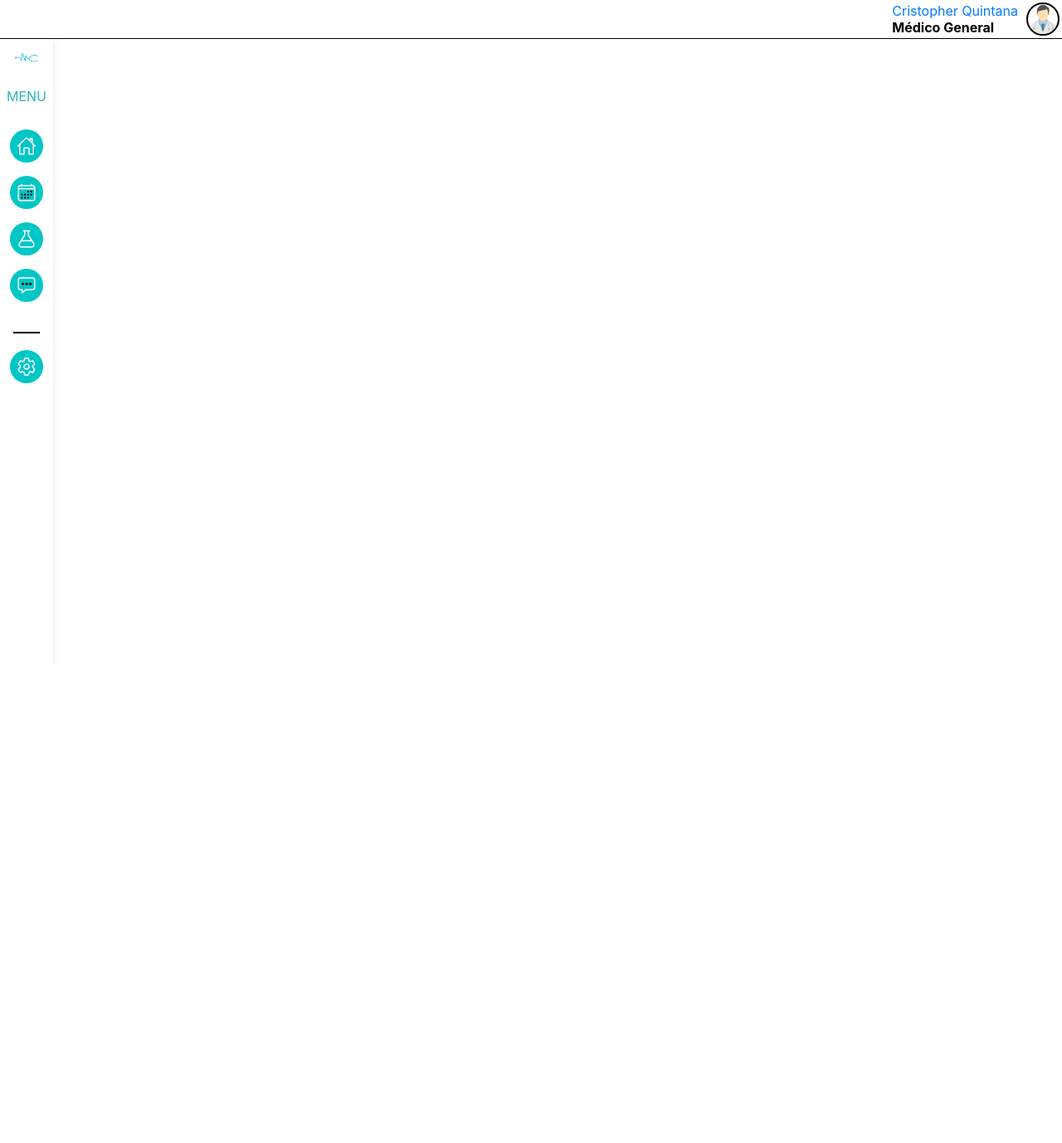
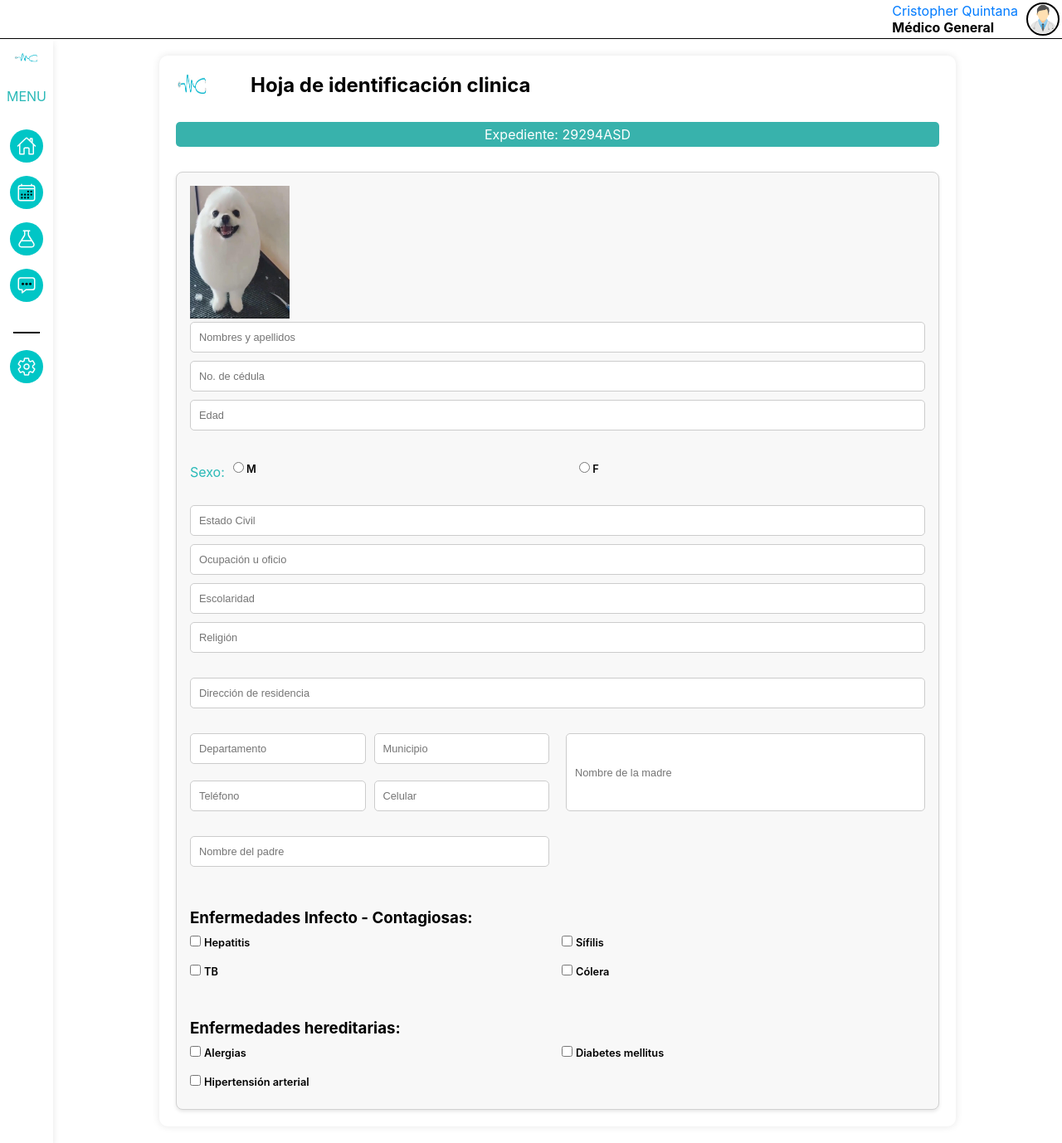
Before and after one commit to MedicalControl/MC_Web, a React (Create React App) app in the folder medicapp/: page /identificacion in a window 1280 px wide. Shown: the whole page at 83% size. Before the commit the page ends 800 px from the top, so only its background shows below. Built offline with nearby package versions, Linux system fonts and the light colour scheme.

Commit message:
Se trabaja en hoja de identificacion
Toca corregir posiciones de elementos y agregar mas detalles

```diff
--- a/medicapp/src/App.js
+++ b/medicapp/src/App.js
@@ -8,6 +8,8 @@ import Table from './components/search/Table';
 import Agenda from './components/calendar/Agenda';
 import Agenda2 from './components/calendar/Agenda2';
 import Cita from './components/record/Cita';
+import HIdentificacion from './components/record/HIdentificacion';
+import Test from './components/record/Test';
 
 import './App.css';
 import LabTable from './components/laboratory/LabTable';
@@ -45,6 +47,10 @@ function App() {
       document.title = 'Agenda';
     } else if (location.pathname === '/cita') {
       document.title = 'Cita';
+    } else if (location.pathname === '/identificacion'){
+      document.title = 'Identificación';
+    } else if (location.pathname === '/test') {
+      document.title = 'Test';
     }
   }, [location]);
   return (
@@ -56,7 +62,8 @@ function App() {
           <Route path="/agenda" element={<Agenda />} />
           <Route path="/agenda2" element={<Agenda2 />} />
           <Route path="/cita" element={<Cita />} />
-
+          <Route path='/identificacion' element={<HIdentificacion />}/>
+          <Route path='/test' element={<Test />}/>
         </Routes>
       </Layout>
   );
--- /dev/null
+++ b/medicapp/src/components/record/HIdentificacion.css
@@ -0,0 +1,137 @@
+* {
+    box-sizing: border-box;
+    margin: 0;
+    padding: 0;
+  }
+
+
+
+  .container-identificacion {
+    max-width: 960px;
+    margin: 0 auto;
+    background-color: #fff;
+    padding: 20px;
+    border-radius: 10px;
+    box-shadow: 0 0 10px rgba(0, 0, 0, 0.1);
+  }
+
+  .header-identificacion {
+    display: flex;
+    justify-content: space-between;
+    align-items: center;
+    margin-bottom: 20px;
+  }
+
+  .header-left {
+    display: flex;
+    align-items: center;
+  }
+
+  .logo,
+  .caduceo {
+    width: 40px;
+    height: 40px;
+  }
+
+  .title-identificacion {
+    margin-left: 10px;
+    font-size: 24px;
+    font-weight: bold;
+  }
+
+  .expediente {
+    text-align: right;
+    margin-bottom: 20px;
+  }
+
+  .expediente span {
+    background-color: #38b2ac;
+    color: #fff;
+    padding: 5px 10px;
+    border-radius: 5px;
+  }
+
+  .form-identificacion {
+    display: grid;
+    grid-template-columns: 1fr 1fr;
+    gap: 20px;
+    background-color: #f8f8f8;
+    border: 1px solid #d1d1d1;
+    border-radius: 8px;
+    padding: 16px;
+    box-shadow: 0 2px 4px rgba(0, 0, 0, 0.1);
+  }
+
+  @media (min-width: 768px) {
+    .form-identificacion {
+      grid-template-columns: 1fr 1fr;
+    }
+  }
+
+  .full-row {
+    grid-column: span 2;
+  }
+
+
+
+  .radio-group {
+    display: flex;
+    align-items: center;
+  }
+  .radio-group span {
+    margin-right: 10px;
+  }
+
+  .radio-group label {
+    margin-right: 10px;
+  }
+
+
+
+  .section {
+    margin-top: 20px;
+  }
+
+  .section h3 {
+    margin-bottom: 10px;
+  }
+
+  .checkbox-group {
+    display: grid;
+    grid-template-columns: repeat(2, 1fr);
+    gap: 10px;
+  }
+
+/* Css para la parte del perfil */
+.form-profile {
+    display: flex;
+    align-items: center;
+}
+
+.profile-identificacion img {
+    width: 120px;
+    height: 160px;
+    background-color: #e2e8f0;
+    margin-right: 20px;
+}
+
+.profile-identificacion {
+    grid-column: 1 / span 1;
+}
+
+.input-container {
+    grid-column: 2 / span 1;
+  }
+
+.input-identificacion {
+    width: 100%;
+    padding: 10px;
+    border: 1px solid #ccc;
+    border-radius: 5px;
+    margin-bottom: 10px;
+  }
+  .contact-row {
+    display: grid;
+    grid-template-columns: repeat(2, 1fr);
+    gap: 10px;
+  }
--- /dev/null
+++ b/medicapp/src/components/record/HIdentificacion.js
@@ -0,0 +1,83 @@
+import React from "react";
+import './HIdentificacion.css';
+
+const HIdentificacion = () => {
+    return (
+        <div className="container-identificacion">
+            <div className="header-identificacion">
+                <div className="header-left">
+                    {/*  <img src="/elWebo.jpg" alt="Perfil" className="perfil-foto"/> */}
+                    <img src="medicallogo2.png" alt="logo" className="logo"/>
+                    <h1 className="title-identificacion">Hoja de identificación clinica</h1>
+                </div>
+                {/* Aqui pondria la imagen del logo de medicina */}
+            </div>
+
+            <div className="expediente">
+                <span>Expediente: 29294ASD</span>
+            </div>
+
+
+            <form className="form-identificacion">
+                <div className="form-row full-row">
+                    <div className="profile-identificacion">
+                    <img src="elWebo.jpg" alt="Profile" className="img-profile"/>
+                    </div>
+                    <div className="input-container">
+                    <input type="text" name="nombres" placeholder="Nombres y apellidos" className="input-identificacion"/>
+                    <input type="text" name="cedula" placeholder="No. de cédula" className="input-identificacion"/>
+                    <input type="text" name="edad" placeholder="Edad" className="input-identificacion"/>
+
+                    <div className="radio-group">
+                        <span>Sexo:</span>
+                        <label>
+                        <input type="radio" name="sexo" value="M"/> M
+                        </label>
+                        <label>
+                        <input type="radio" name="sexo" value="F"/> F
+                        </label>
+                    </div>
+                    <input type="text" name="estadoCivil" placeholder="Estado Civil" className="input-identificacion"/>
+                    <input type="text" name="ocupacion" placeholder="Ocupación u oficio" className="input-identificacion"/>
+                    <input type="text" name="escolaridad" placeholder="Escolaridad" className="input-identificacion"/>
+                    <input type="text" name="religion" placeholder="Religión" className="input-identificacion"/>
+                    </div>
+                </div>
+
+
+                <input type="text" name="direccion" placeholder="Dirección de residencia" className="input-identificacion full-row"/>
+                <div className="contact-row">
+                    <input type="text" name="departamento" placeholder="Departamento" className="input-identificacion"/>
+                    <input type="text" name="municipio" placeholder="Municipio" className="input-identificacion"/>
+                    <input type="text" name="telefono" placeholder="Teléfono" className="input-identificacion"/>
+                    <input type="text" name="celular" placeholder="Celular" className="input-identificacion"/>
+                </div>
+
+                <input type="text" name="nombreMadre" placeholder="Nombre de la madre" className="input-identificacion"/>
+                <input type="text" name="nombrePadre" placeholder="Nombre del padre" className="input-identificacion"/>
+
+                <div className="section full-row">
+                    <h3>Enfermedades Infecto - Contagiosas:</h3>
+                    <div className="checkbox-group">
+                    <label><input type="checkbox"/>Hepatitis</label>
+                    <label><input type="checkbox"/>Sífilis</label>
+                    <label><input type="checkbox"/>TB</label>
+                    <label><input type="checkbox"/>Cólera</label>
+                    </div>
+                </div>
+
+                <div className="section full-row">
+                    <h3>Enfermedades hereditarias:</h3>
+                    <div className="checkbox-group">
+                    <label><input type="checkbox"/>Alergias</label>
+                    <label><input type="checkbox"/>Diabetes mellitus</label>
+                    <label><input type="checkbox"/>Hipertensión arterial</label>
+                    </div>
+                </div>
+            </form>
+
+        </div>
+    )
+};
+
+export default HIdentificacion;
--- /dev/null
+++ b/medicapp/src/components/record/Test.css
@@ -0,0 +1,61 @@
+.profile-card {
+    display: flex;
+    flex-direction: column;
+    padding: 16px;
+    background-color: #f8f8f8; /* bg-background */
+    border: 1px solid #d1d1d1; /* border-border */
+    border-radius: 8px;
+    box-shadow: 0 2px 4px rgba(0, 0, 0, 0.1); /* shadow-md */
+  }
+
+  @media (min-width: 768px) {
+    .profile-card {
+      flex-direction: row;
+      align-items: flex-start;
+    }
+  }
+
+  .profile-picture-test {
+    width: 128px;
+    height: 128px;
+    border-radius: 50%;
+    margin-right: 16px;
+  }
+
+  .profile-details {
+    flex: 1;
+    background-color: red;
+  }
+
+  .profile-details h2 {
+    font-size: 1.125rem;
+    font-weight: 600;
+  }
+
+  .profile-info-test {
+    border-bottom: 1px solid #b0b0b0; /* border-muted-foreground */
+    margin-bottom: 16px;
+    background-color: blue;
+  }
+
+  .grid-container {
+    display: grid;
+    grid-template-columns: repeat(2, 1fr);
+    gap: 16px;
+  }
+
+  .gender-selection {
+    display: flex;
+    align-items: center;
+  }
+
+  .gender-selection span {
+    margin-right: 8px;
+  }
+
+  label {
+    display: block;
+    font-size: 0.875rem;
+    font-weight: 500;
+    margin-bottom: 4px;
+  }
--- /dev/null
+++ b/medicapp/src/components/record/Test.js
@@ -0,0 +1,56 @@
+import React from "react";
+import "./Test.css";
+
+const Test = () => {
+  return (
+    <div class="profile-card">
+      <img
+        class="profile-picture-test"
+        src="elWebo.jpg"
+        alt="Profile Picture"
+      />
+      <div class="profile-details">
+        <h2>Nombres y apellidos completos:</h2>
+        <p class="profile-info-test">Yasser José Darce Mairena</p>
+
+        <div class="grid-container">
+          <div>
+            <label>No. de cédula:</label>
+            <p class="profile-info-test">001-090205-1003N</p>
+          </div>
+          <div>
+            <label>Edad:</label>
+            <p class="profile-info-test">20 años</p>
+          </div>
+          <div>
+            <label>Sexo:</label>
+            <div class="gender-selection">
+              <span>M</span>
+              <input type="checkbox" checked />
+              <span>F</span>
+              <input type="checkbox" />
+            </div>
+          </div>
+          <div>
+            <label>Estado civil:</label>
+            <p class="profile-info-test">Soltero</p>
+          </div>
+          <div>
+            <label>Ocupación u oficio:</label>
+            <p class="profile-info-test">Estudiante</p>
+          </div>
+          <div>
+            <label>Escolaridad:</label>
+            <p class="profile-info-test">Bachiller</p>
+          </div>
+          <div>
+            <label>Religión:</label>
+            <p class="profile-info-test">Musulman</p>
+          </div>
+        </div>
+      </div>
+    </div>
+  );
+};
+
+export default Test;
```
Also changed, not shown: medicapp/public/elWebo.jpg (added).
